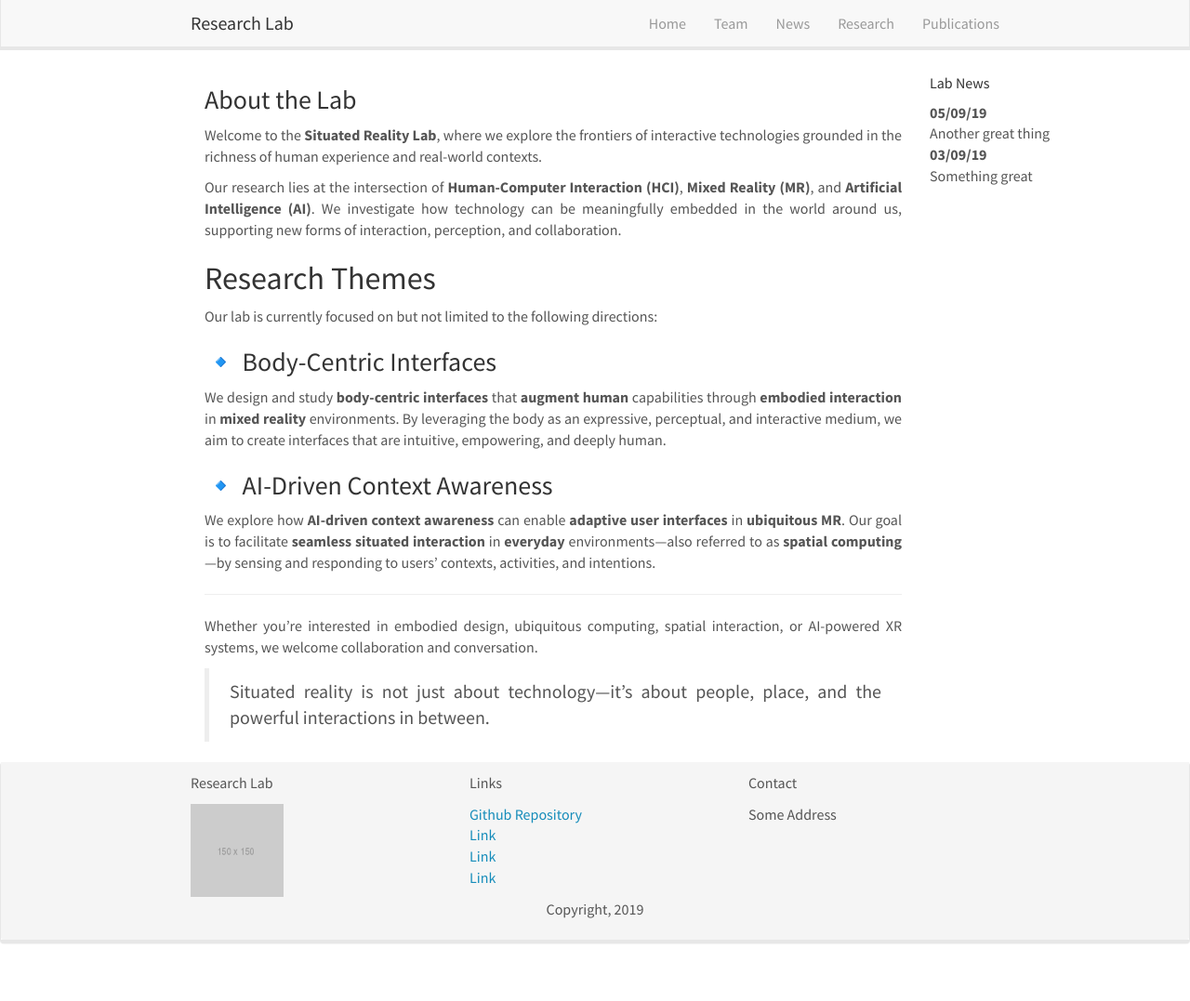
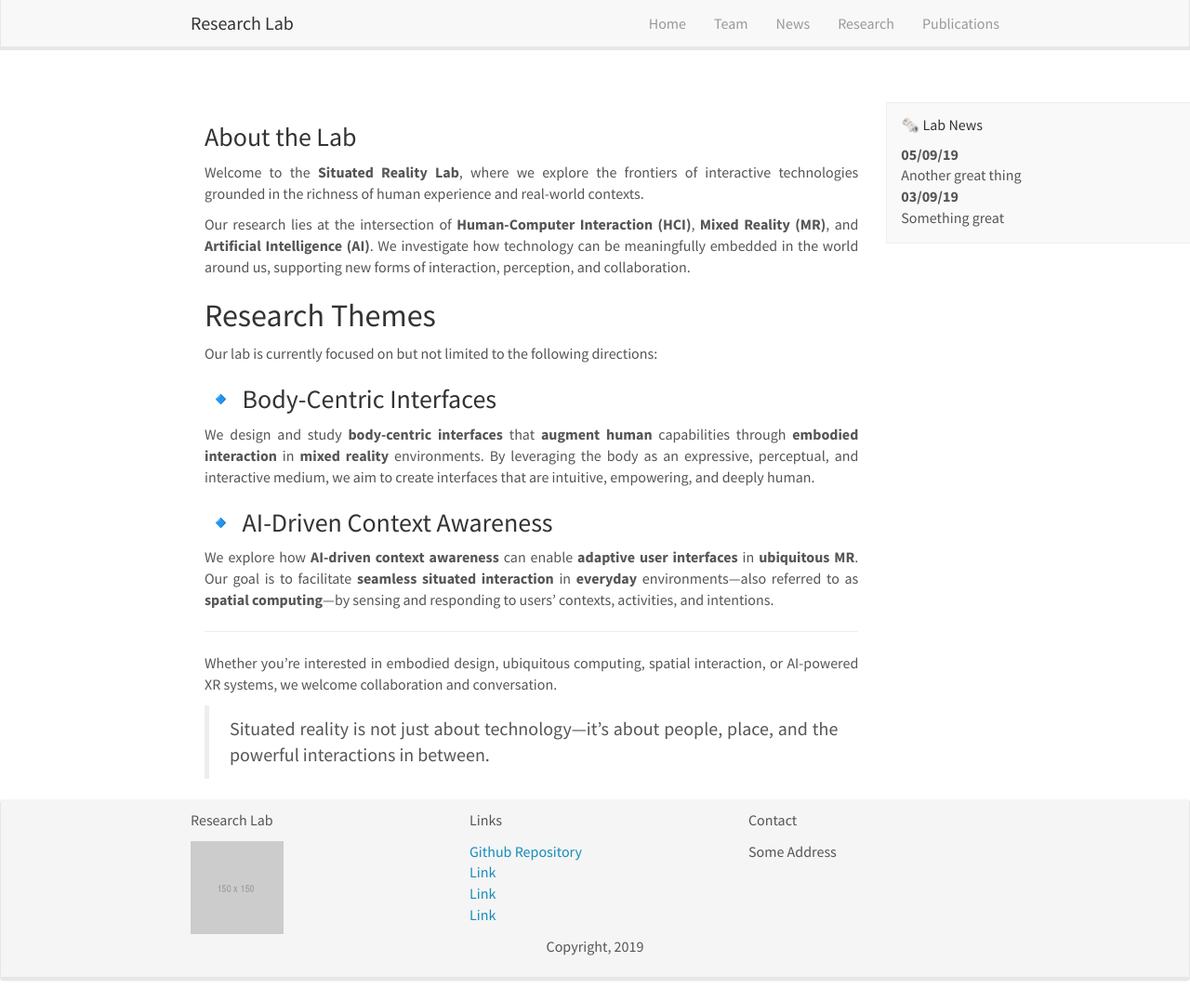
Before and after one commit to Situated-Reality/situated-reality.github.io, a Jekyll site: the page built from _pages/home.md, in a window 1280 px wide and 1077 px high. Shown: the whole window at 93% size. Built offline with Jekyll 4.4.1, drawn with Linux system fonts in a browser that asks for light colours; nearby versions of some CDN libraries.

Commit message:
Update homelay.html

```diff
--- a/_layouts/homelay.html
+++ b/_layouts/homelay.html
@@ -2,29 +2,24 @@
 layout: default
 ---
 
-<div class="container mt-4">
+<div class="container" style="max-width: 1100px; margin-top: 40px;">
   <div class="row">
     <!-- 左边内容区域 -->
     <div class="col-md-8">
       {{ content }}
     </div>
 
-    <!-- 右边侧栏区域 -->
+    <!-- 右边 News 卡片样式 -->
     <div class="col-md-4">
-      <!-- Lab News 区块 -->
-      <div class="card mt-4">
-        <div class="card-body">
-          <h5 class="card-title">Lab News</h5>
-          {% for item in site.data.news limit:5 %}
-            <div class="mb-2">
-              <strong>{{ item.date }}</strong><br />
-              {{ item.title }}
-            </div>
-          {% endfor %}
-        </div>
+      <div class="card mt-4 shadow-sm" style="border: 1px solid #eee; padding: 15px; background-color: #f9f9f9;">
+        <h5 style="margin-top: 0;">🗞️ Lab News</h5>
+        {% for item in site.data.news limit:5 %}
+          <div class="mb-3">
+            <strong>{{ item.date }}</strong><br />
+            {{ item.title }}
+          </div>
+        {% endfor %}
       </div>
-
-      <!-- 其他 sidebar 元素可以放在这里 -->
     </div>
   </div>
 </div>
```
